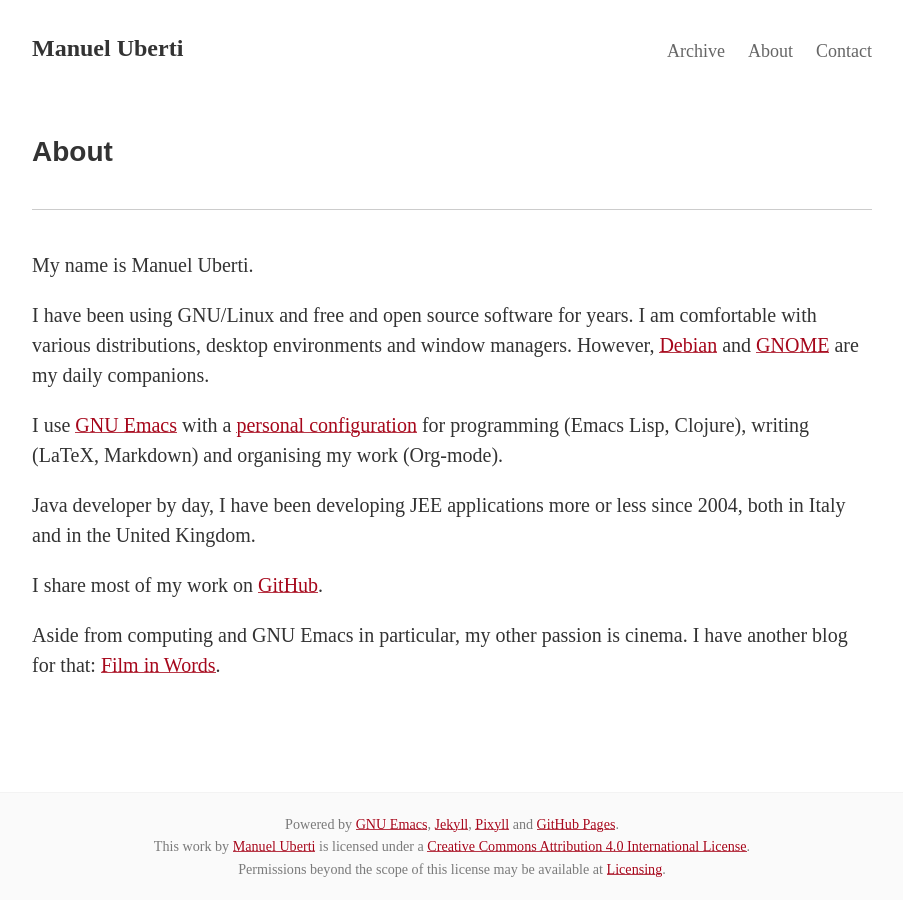
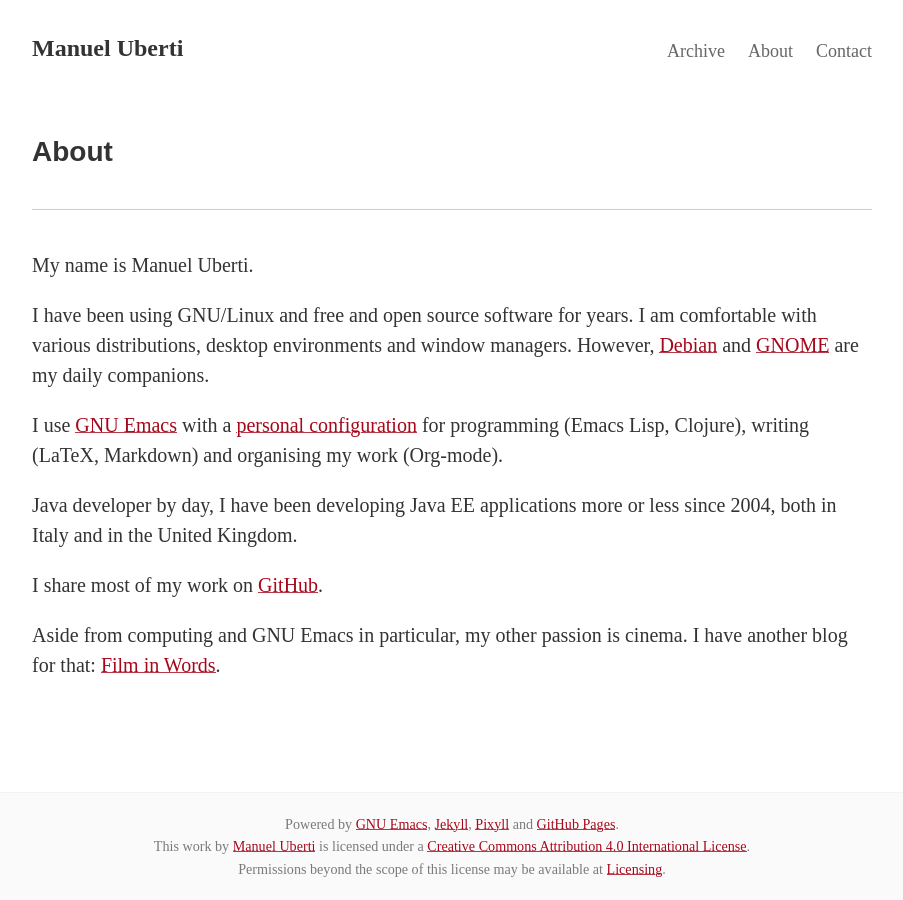
Before and after one commit to manuel-uberti/manuel-uberti.github.io, a Jekyll site: the page built from about.md, in a window 1280 px wide. Shown: the whole page, without its empty margins (188-1091 px from the left). Built offline with Jekyll 4.4.1, drawn with Linux system fonts in a browser that asks for light colours; some web fonts are replaced.

Commit message:
Use the right label

```diff
--- a/about.md
+++ b/about.md
@@ -17,7 +17,7 @@
 programming (Emacs Lisp, Clojure), writing (LaTeX, Markdown) and organising my
 work (Org-mode).
 
-Java developer by day, I have been developing JEE applications more or less
+Java developer by day, I have been developing Java EE applications more or less
 since 2004, both in Italy and in the United Kingdom.
 
 I share most of my work on [GitHub](https://github.com/manuel-uberti).
```
